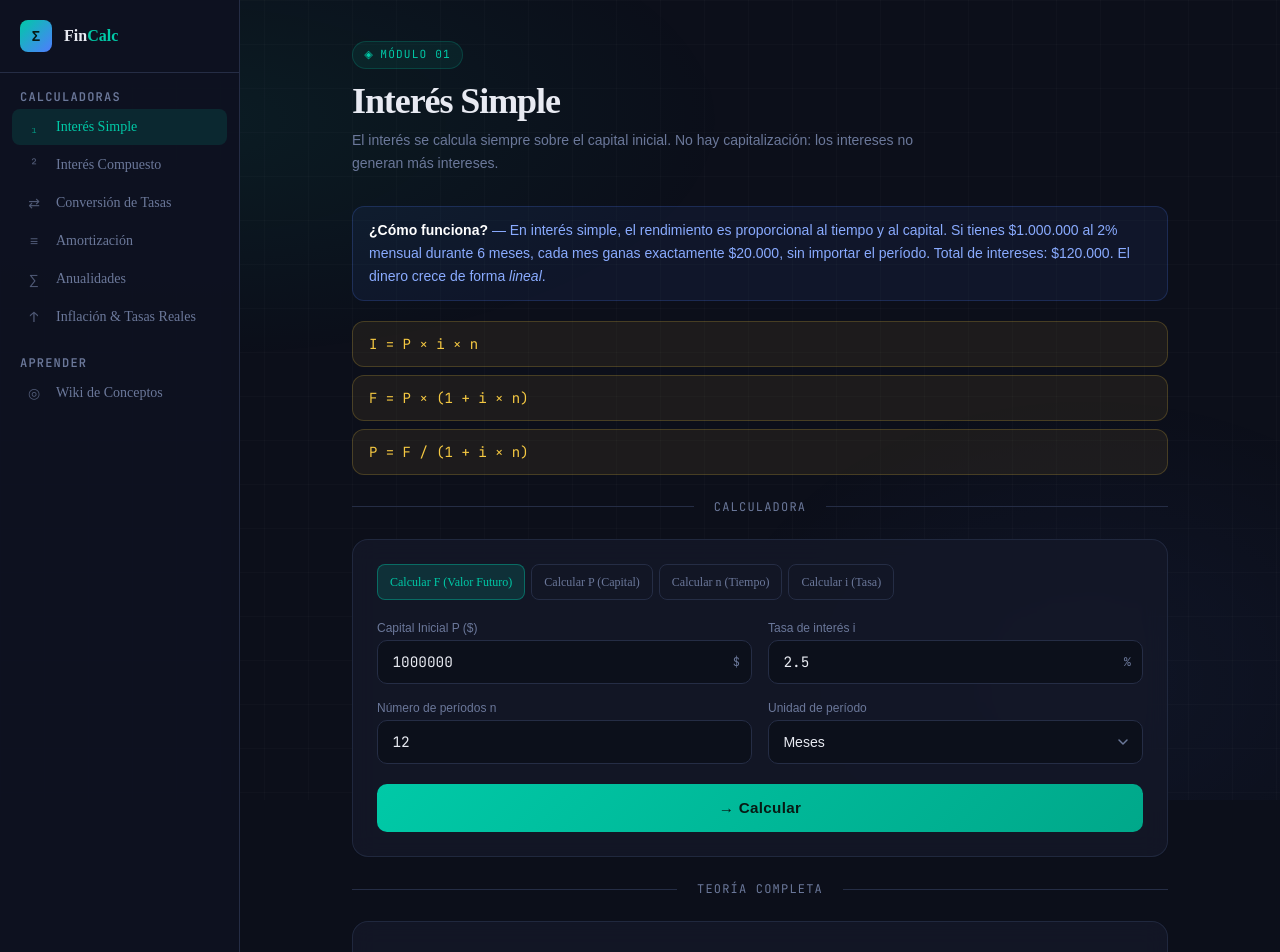
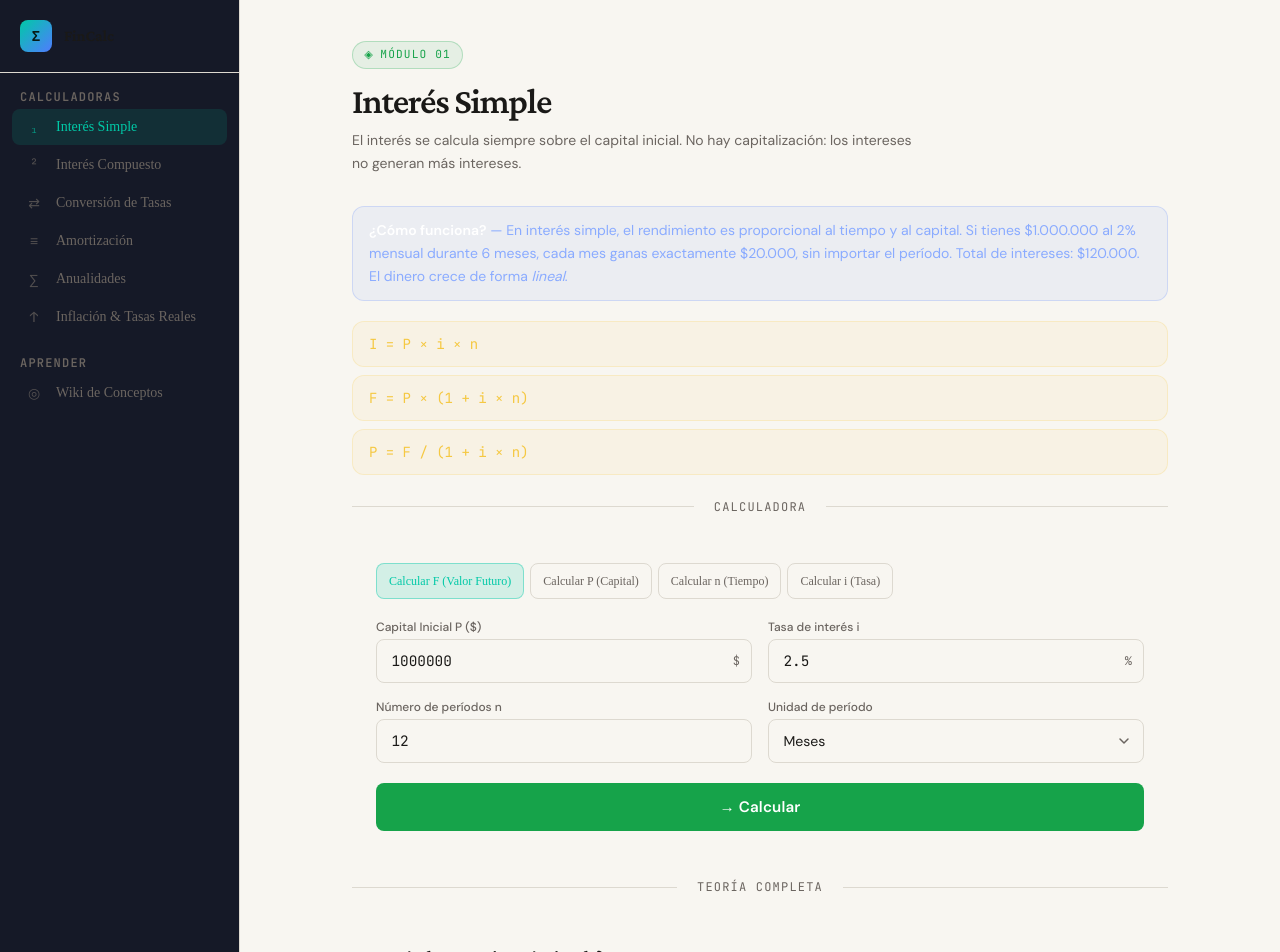
Before and after one commit to kealmahe2003/Proyecto-Ing-economica, a React (Vite) app: page /simple in a window 1280 px wide. Shown: the top 952 px of the page. Built offline with nearby package versions, Linux system fonts and the light colour scheme.

Commit message:
style: rewrite CSS vars - editorial academic theme with light/dark support

```diff
--- a/src/index.css
+++ b/src/index.css
@@ -3,34 +3,83 @@
 @tailwind utilities;
 
 @layer base {
+  /* ── TEMA CLARO (default) ── */
   :root {
-    --bg: #0C0F1A;
-    --surface: #141828;
-    --surface2: #1C2238;
-    --border: #252D45;
-    --teal: #00C9A7;
-    --gold: #F5C842;
-    --coral: #FF6B6B;
-    --azure: #4F7CFF;
-    --text: #E8EAF2;
-    --muted: #6B789A;
+    --bg: #F8F6F1;
+    --surface: #FFFFFF;
+    --surface2: #F1EFE9;
+    --border: #DDD9D0;
+    --text: #1A1917;
+    --muted: #6B6560;
+    --accent: #16A34A;
+    --accent-bg: rgba(22, 163, 74, 0.08);
+    --accent-border: rgba(22, 163, 74, 0.25);
+    --accent-hex: #16A34A;
+    --chart-1: #16A34A;
+    --chart-2: #3B82F6;
+    --chart-grid: rgba(0, 0, 0, 0.06);
+    --chart-tick: #9CA3AF;
+    --chart-tooltip-bg: #FFFFFF;
+    --chart-tooltip-border: #DDD9D0;
+    --destructive: #DC2626;
+    --destructive-bg: rgba(220, 38, 38, 0.07);
+    --destructive-border: rgba(220, 38, 38, 0.2);
+    --gold: #B45309;
+    --gold-bg: rgba(180, 83, 9, 0.07);
+    --gold-border: rgba(180, 83, 9, 0.2);
+    --blue: #2563EB;
+    --blue-bg: rgba(37, 99, 235, 0.07);
+    --blue-border: rgba(37, 99, 235, 0.2);
+    color-scheme: light;
+  }
+
+  /* ── TEMA OSCURO ── */
+  [data-theme="dark"] {
+    --bg: #111110;
+    --surface: #1C1C1A;
+    --surface2: #232320;
+    --border: #2C2C29;
+    --text: #EEEBE3;
+    --muted: #8A8780;
+    --accent: #4ADE80;
+    --accent-bg: rgba(74, 222, 128, 0.08);
+    --accent-border: rgba(74, 222, 128, 0.25);
+    --accent-hex: #4ADE80;
+    --chart-1: #4ADE80;
+    --chart-2: #60A5FA;
+    --chart-grid: rgba(255, 255, 255, 0.05);
+    --chart-tick: #6B7280;
+    --chart-tooltip-bg: #1C1C1A;
+    --chart-tooltip-border: #2C2C29;
+    --destructive: #F87171;
+    --destructive-bg: rgba(248, 113, 113, 0.08);
+    --destructive-border: rgba(248, 113, 113, 0.2);
+    --gold: #FCD34D;
+    --gold-bg: rgba(252, 211, 77, 0.07);
+    --gold-border: rgba(252, 211, 77, 0.2);
+    --blue: #93C5FD;
+    --blue-bg: rgba(147, 197, 253, 0.07);
+    --blue-border: rgba(147, 197, 253, 0.2);
+    color-scheme: dark;
   }
 
   * { box-sizing: border-box; }
 
-  html { scroll-behavior: smooth; }
+  html {
+    scroll-behavior: smooth;
+    transition: background-color 0.2s, color 0.2s;
+  }
 
   body {
     margin: 0;
     background: var(--bg);
     color: var(--text);
-    font-family: 'Outfit', sans-serif;
+    font-family: 'DM Sans', sans-serif;
     font-size: 16px;
     line-height: 1.6;
     -webkit-font-smoothing: antialiased;
   }
 
-  /* Scrollbar */
   ::-webkit-scrollbar { width: 6px; height: 6px; }
   ::-webkit-scrollbar-track { background: var(--surface); }
   ::-webkit-scrollbar-thumb { background: var(--border); border-radius: 3px; }
@@ -38,34 +87,39 @@
 }
 
 @layer components {
-  .glass-card {
-    background: rgba(20, 24, 40, 0.8);
-    border: 1px solid rgba(37, 45, 69, 0.8);
-    border-radius: 16px;
-    backdrop-filter: blur(12px);
+  /* Card — reemplaza glass-card */
+  .card {
+    background: var(--surface);
+    border: 1px solid var(--border);
+    border-radius: 12px;
+    box-shadow: 0 1px 3px rgba(0, 0, 0, 0.06), 0 1px 2px rgba(0, 0, 0, 0.04);
+  }
+
+  [data-theme="dark"] .card {
+    box-shadow: 0 1px 3px rgba(0, 0, 0, 0.3);
   }
 
   .formula-badge {
     font-family: 'JetBrains Mono', monospace;
-    background: rgba(0, 201, 167, 0.08);
-    border: 1px solid rgba(0, 201, 167, 0.2);
-    color: #00C9A7;
+    background: var(--gold-bg);
+    border: 1px solid var(--gold-border);
+    color: var(--gold);
     padding: 0.15rem 0.5rem;
     border-radius: 4px;
     font-size: 0.82em;
   }
 
   .result-number {
-    font-family: 'Fraunces', serif;
-    font-variation-settings: 'SOFT' 0, 'WONK' 0;
+    font-family: 'Crimson Pro', serif;
+    font-weight: 600;
   }
 
   .input-field {
     width: 100%;
     min-height: 44px;
-    background: rgba(12, 15, 26, 0.8);
+    background: var(--bg);
     border: 1px solid var(--border);
-    border-radius: 10px;
+    border-radius: 8px;
     padding: 0.6rem 0.9rem;
     color: var(--text);
     font-family: 'JetBrains Mono', monospace;
@@ -75,20 +129,20 @@
     touch-action: manipulation;
   }
   .input-field:focus {
-    border-color: var(--teal);
-    box-shadow: 0 0 0 3px rgba(0, 201, 167, 0.12);
+    border-color: var(--accent);
+    box-shadow: 0 0 0 3px var(--accent-bg);
   }
   .input-field::placeholder { color: var(--muted); }
 
   .select-field {
     width: 100%;
     min-height: 44px;
-    background: rgba(12, 15, 26, 0.8);
+    background: var(--bg);
     border: 1px solid var(--border);
-    border-radius: 10px;
+    border-radius: 8px;
     padding: 0.6rem 0.9rem;
     color: var(--text);
-    font-family: 'Outfit', sans-serif;
+    font-family: 'DM Sans', sans-serif;
     font-size: 0.88rem;
     outline: none;
     transition: border-color 0.2s;
@@ -99,26 +153,27 @@
     background-repeat: no-repeat;
     background-position: right 0.8rem center;
   }
-  .select-field:focus { border-color: var(--teal); }
-  .select-field option { background: #141828; }
+  .select-field:focus { border-color: var(--accent); }
+  .select-field option { background: var(--surface); color: var(--text); }
 
   .btn-primary {
     width: 100%;
     min-height: 44px;
     padding: 0.75rem 1.5rem;
-    background: linear-gradient(135deg, #00C9A7 0%, #00A88A 100%);
+    background: var(--accent);
     border: none;
-    border-radius: 10px;
-    color: #071A14;
-    font-family: 'Outfit', sans-serif;
+    border-radius: 8px;
+    color: #fff;
+    font-family: 'DM Sans', sans-serif;
     font-weight: 600;
     font-size: 0.95rem;
     cursor: pointer;
-    letter-spacing: 0.02em;
-    transition: opacity 0.2s, transform 0.15s;
+    letter-spacing: 0.01em;
+    transition: opacity 0.15s, transform 0.15s;
     touch-action: manipulation;
   }
-  .btn-primary:hover { opacity: 0.92; }
+  [data-theme="dark"] .btn-primary { color: #111110; }
+  .btn-primary:hover { opacity: 0.88; }
   .btn-primary:active { transform: scale(0.98); }
 
   .section-chip {
@@ -129,34 +184,13 @@
     font-family: 'JetBrains Mono', monospace;
     letter-spacing: 0.1em;
     text-transform: uppercase;
-    color: var(--teal);
-    background: rgba(0, 201, 167, 0.08);
-    border: 1px solid rgba(0, 201, 167, 0.2);
+    color: var(--accent);
+    background: var(--accent-bg);
+    border: 1px solid var(--accent-border);
     padding: 0.25rem 0.7rem;
     border-radius: 20px;
   }
 
-  .page-bg-grid {
-    position: fixed;
-    inset: 0;
-    background-image:
-      linear-gradient(rgba(255,255,255,0.018) 1px, transparent 1px),
-      linear-gradient(90deg, rgba(255,255,255,0.018) 1px, transparent 1px);
-    background-size: 44px 44px;
-    pointer-events: none;
-    z-index: 0;
-  }
-
-  .page-bg-glow {
-    position: fixed;
-    inset: 0;
-    background:
-      radial-gradient(ellipse 70% 50% at 15% 15%, rgba(0,201,167,0.07) 0%, transparent 60%),
-      radial-gradient(ellipse 50% 60% at 85% 85%, rgba(79,124,255,0.06) 0%, transparent 60%);
-    pointer-events: none;
-    z-index: 0;
-  }
-
   .mono { font-family: 'JetBrains Mono', monospace; }
-  .display { font-family: 'Fraunces', serif; }
+  .display { font-family: 'Crimson Pro', serif; }
 }
```
